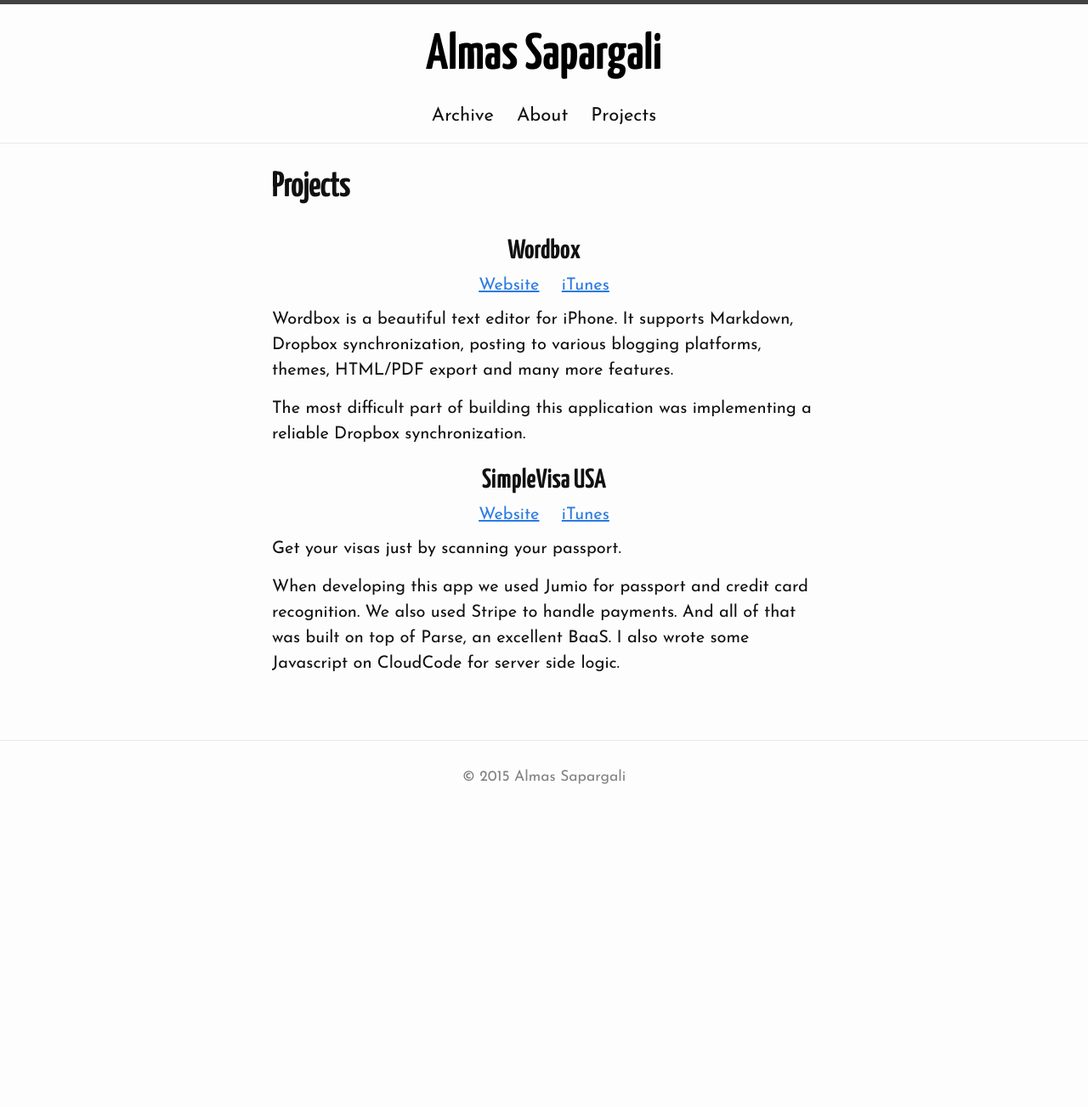
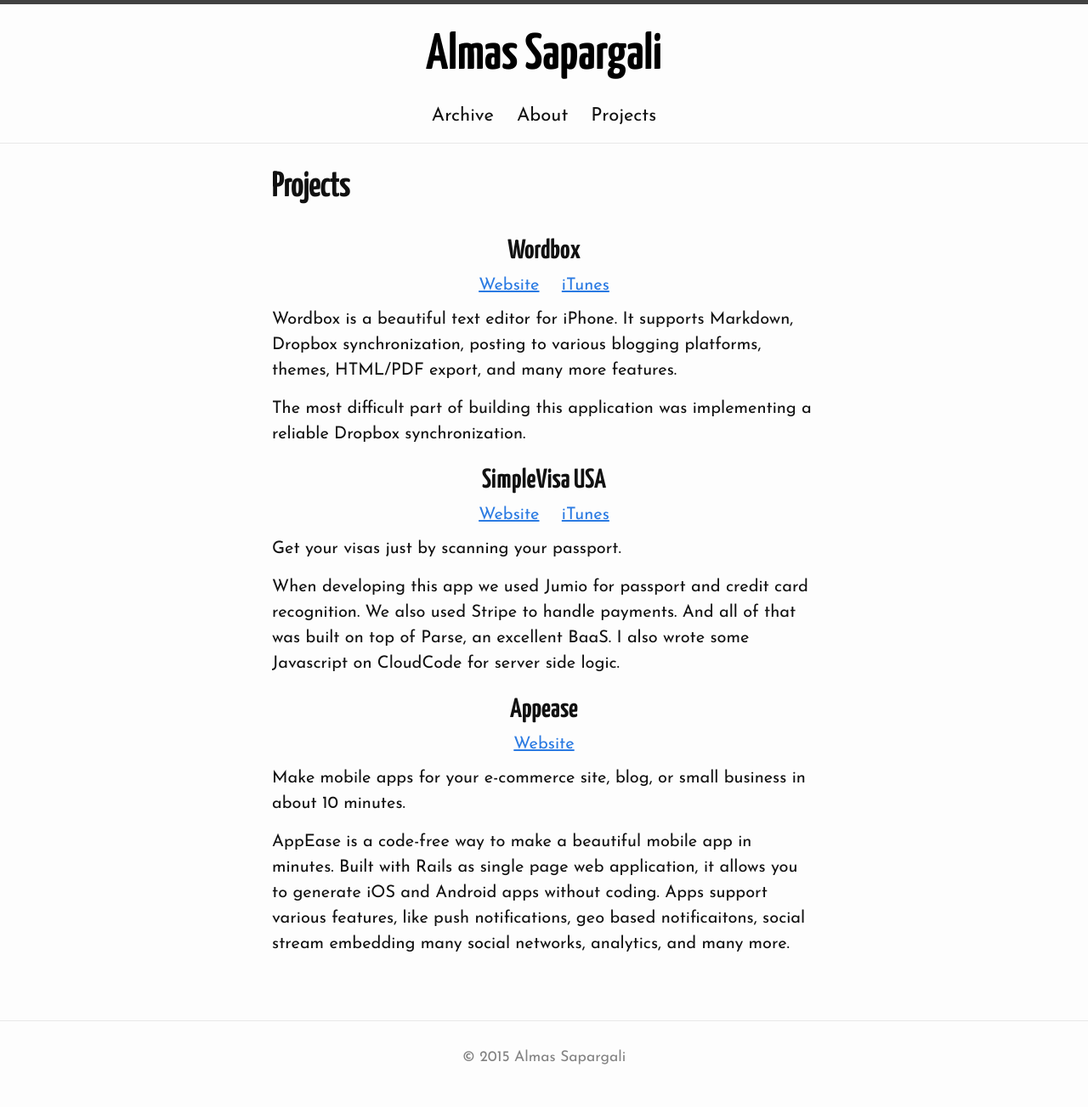
Before and after one commit to almassapargali/almassapargali.github.io, a Jekyll site: the page built from projects.html, in a window 1280 px wide. Shown: the whole page at 85% size. Built offline with Jekyll 4.4.1, drawn with Linux system fonts in a browser that asks for light colours; before the commit the page ends 973 px from its top, so only the background shows below that.

Commit message:
updated with new data

```diff
--- a/_data/projects.yml
+++ b/_data/projects.yml
@@ -6,7 +6,7 @@
     - name: iTunes
       url: https://itunes.apple.com/us/app/wordbox-simple-beautiful-text/id674669080?mt=8
   paragraphs:
-    - Wordbox is a beautiful text editor for iPhone. It supports Markdown, Dropbox synchronization, posting to various blogging platforms, themes, HTML/PDF export and many more features.
+    - Wordbox is a beautiful text editor for iPhone. It supports Markdown, Dropbox synchronization, posting to various blogging platforms, themes, HTML/PDF export, and many more features.
     - The most difficult part of building this application was implementing a reliable Dropbox synchronization.
 -
   name: 'SimpleVisa USA'
@@ -18,3 +18,11 @@
   paragraphs:
     - Get your visas just by scanning your passport.
     - When developing this app we used Jumio for passport and credit card recognition. We also used Stripe to handle payments. And all of that was built on top of Parse, an excellent BaaS. I also wrote some Javascript on CloudCode for server side logic.
+-
+  name: Appease
+  links:
+    - name: Website
+      url: http://getappease.com
+  paragraphs:
+    - Make mobile apps for your e-commerce site, blog, or small business in about 10 minutes.
+    - AppEase is a code-free way to make a beautiful mobile app in minutes. Built with Rails as single page web application, it allows you to generate iOS and Android apps without coding. Apps support various features, like push notifications, geo based notificaitons, social stream embedding many social networks, analytics, and many more.
```
Also changed, not shown: about.md (+2 -2 lines).
